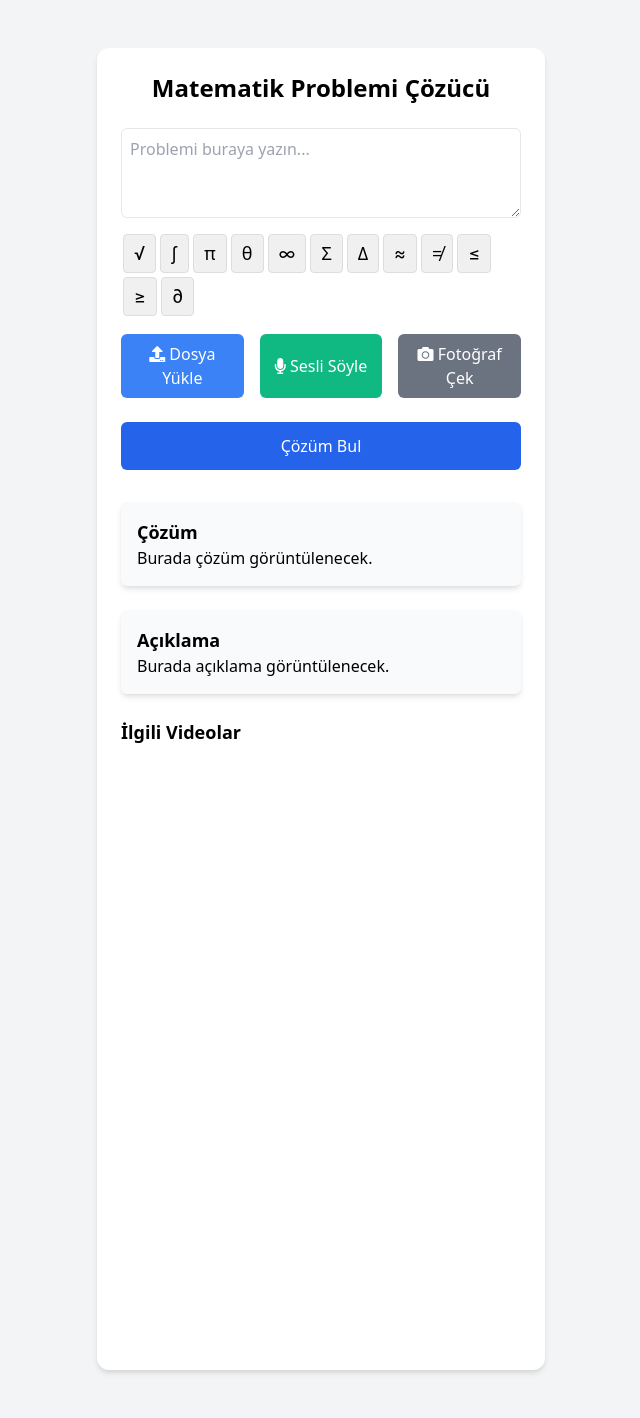
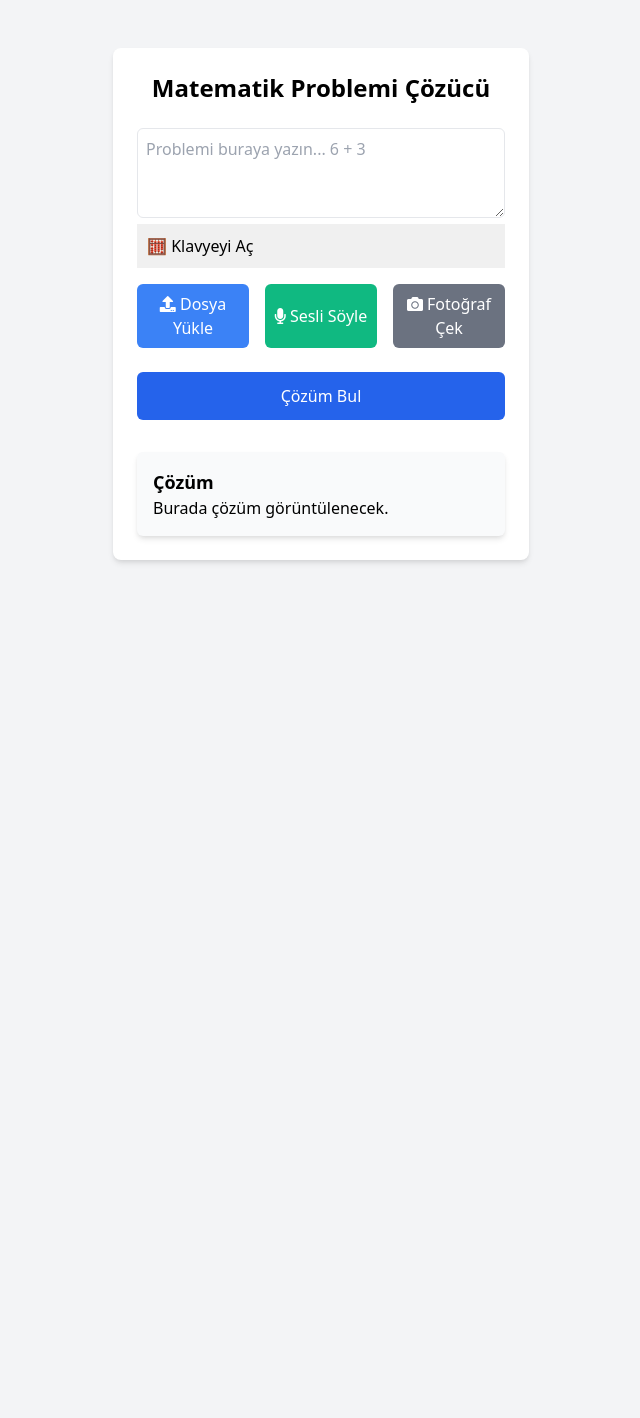
Before and after one commit to TarikKilic248/BTK_Hackathon-, a Flask app: page / in a window 1280 px wide. Shown: the whole page, without its empty margins (319-959 px from the left). After the commit the page ends 563 px from the top, so only its background shows below. Run offline with Flask 3, Linux system fonts and the light colour scheme; some libraries are stand-ins or nearby versions.

Commit message:
add keyboard, show document and videos after submit problem

```diff
--- a/app.py
+++ b/app.py
@@ -6,7 +6,8 @@ import cv2
 import numpy as np
 import base64
 import re
-import speech_recognition as sr
+import speech_recognition as sr # pip install SpeechRecognition
+
 app = Flask(__name__)
 
 # Global EasyOCR reader
--- a/static/css/style.css
+++ b/static/css/style.css
@@ -1,4 +1,4 @@
-.math-symbol-btn {
+/* .math-symbol-btn {
   background-color: #f0f0f0;
   border: 1px solid #ddd;
   border-radius: 4px;
@@ -7,7 +7,43 @@
   cursor: pointer;
   font-size: 18px;
   transition: background-color 0.2s;
+} */
+
+/* Klavye butonu */
+#keyboardBtn {
+  padding: 10px;
+  font-size: 16px;
+  cursor: pointer;
+  background: #f0f0f0;
+  border: none;
+  display: inline-flex;
+  align-items: center;
 }
+
+/* Matematik Klavyesi Penceresi */
+#math_keyboard {
+  display: none;
+  position: absolute;
+  top: 280px; /* Klavye butonunun altında görünmesi için */
+  width: 220px;
+  padding: 10px;
+  background: #fff;
+  border: 1px solid #ccc;
+  box-shadow: 0px 0px 10px rgba(0, 0, 0, 0.1);
+  z-index: 10;
+  grid-template-columns: repeat(4, 1fr);
+  gap: 8px;
+}
+
+/* Matematik sembol butonları */
+.math-symbol-btn {
+  padding: 10px;
+  font-size: 20px;
+  cursor: pointer;
+  border: none;
+  background-color: #f9f9f9;
+}
+
 .math-symbol-btn:hover {
   background-color: #d9d9d9;
 }
--- a/static/js/script.js
+++ b/static/js/script.js
@@ -1,4 +1,3 @@
-
 let isMicActive = false;
 let isCameraActive = false;
 let mediaStream = null;
@@ -26,6 +25,21 @@
   textarea.focus();
 }
 
+function toggleKeyboard() {
+  const keyboard = document.getElementById("math_keyboard");
+  keyboard.style.display = keyboard.style.display === "grid" ? "none" : "grid";
+}
+
+// Klavye dışında bir yere tıklandığında klavyeyi kapatma
+document.addEventListener("click", function (event) {
+  const keyboard = document.getElementById("math_keyboard");
+  const keyboardBtn = document.getElementById("keyboardBtn");
+
+  if (!keyboard.contains(event.target) && event.target !== keyboardBtn) {
+    keyboard.style.display = "none";
+  }
+});
+
 function toggleMicrophonePopup() {
   document.getElementById("microphone_popup").classList.toggle("hidden");
 }
@@ -42,55 +56,6 @@
     micButton.classList.remove("bg-red-500");
     micButton.classList.add("bg-green-500");
     micButton.innerHTML = "Kaydı Başlat";
-      }
-    }
-
-    async function submitSolution() {
-      try {
-          // Form verilerini hazırla
-          const formData = new FormData();
-
-          // Math Text varsa ekle
-          const mathText = document.getElementById("math_text").value;
-          if (mathText) {
-              formData.append("math_term", mathText);
-          }
-
-          // Dosya yüklendiyse ekle
-          if (file) {
-              formData.append("file", file);
-          }
-
-          // Fotoğraf çekildiyse ekle
-          if (photoUrl) {
-              formData.append("photo", photoUrl);
-          }
-
-          // Çözüm isteği gönder
-          const response = await fetch("/solve", {
-              method: "POST",
-              body: formData  // ContentType otomatik olarak multipart/form-data olarak ayarlanacak
-          });
-
-          if (!response.ok) {
-              throw new Error(`HTTP error! status: ${response.status}`);
-          }
-
-          const data = await response.json();
-
-          // Yanıtı göster
-          document.getElementById("solution_text").innerHTML = data.solution;
-          document.getElementById("explanation_text").innerText = data.explanation;
-
-          if (data.videos && data.videos.length >= 3) {
-              document.getElementById("video_1").src = data.videos[0];
-              document.getElementById("video_2").src = data.videos[1];
-              document.getElementById("video_3").src = data.videos[2];
-          }
-
-      } catch (error) {
-          console.error("Hata:", error);
-          alert("Bir hata oluştu: " + error.message);
   }
 }
 
@@ -116,9 +81,7 @@
   // Ses önizleme alanını göster
   const audioPreview = document.getElementById("audio_preview");
   audioPreview.src = audioUrl;
-      document
-        .getElementById("audio_preview_container")
-        .classList.remove("hidden");
+  document.getElementById("audio_preview_container").classList.remove("hidden");
   document.getElementById("solution_preview").classList.remove("hidden");
 }
 
@@ -167,9 +130,7 @@
   // Fotoğraf önizleme alanını göster
   const photoPreview = document.getElementById("photo_preview");
   photoPreview.src = photoUrl;
-      document
-        .getElementById("photo_preview_container")
-        .classList.remove("hidden");
+  document.getElementById("photo_preview_container").classList.remove("hidden");
   document.getElementById("solution_preview").classList.remove("hidden");
 
   closeCamera();
@@ -194,9 +155,7 @@
 function removeFilePreview() {
   document.getElementById("file_preview").src = "";
   document.getElementById("file_input").value = "";
-      document
-        .getElementById("file_preview_container")
-        .classList.add("hidden");
+  document.getElementById("file_preview_container").classList.add("hidden");
 }
 
 function removeAudioPreview() {
@@ -272,9 +231,12 @@
     if (response.ok) {
       const data = await response.json();
 
+      // Doküman ve Videolar Bölümünü Göster
+      document.getElementById("document_section").classList.remove("hidden");
+      document.getElementById("videos_section").classList.remove("hidden");
+
       document.getElementById("solution_text").innerHTML = data.solution;
-          document.getElementById("explanation_text").innerText =
-            data.explanation;
+      document.getElementById("explanation_text").innerText = data.explanation;
       document.getElementById("video_1").src = data.videos[0];
       document.getElementById("video_2").src = data.videos[1];
       document.getElementById("video_3").src = data.videos[2];
--- a/templates/index.html
+++ b/templates/index.html
@@ -12,14 +12,56 @@
       rel="stylesheet"
       href="https://cdnjs.cloudflare.com/ajax/libs/font-awesome/5.15.4/css/all.min.css"
     />
-    </style>
-    <link rel="stylesheet" href="static/css/style.css"/>
-
-
+    <link rel="stylesheet" href="static/css/style.css" />
+    <script src="static/js/script.js"></script>
   </head>
-  <body class="bg-gray-100 min-h-screen py-12 px-4">
+  <body class="bg-gray-100 h-full w-full py-12 px-4">
+    <div class="flex flex-col lg:flex-row justify-center gap-10">
+      <!-- Doküman Bölümü -->
       <div
-      class="max-w-md mx-auto bg-white rounded-xl shadow-md overflow-hidden p-6"
+        id="document_section"
+        class="hidden flex lg:w-1/3 h-full flex-col bg-white p-6 rounded-lg shadow-md order-2 lg:order-none"
+      >
+        <h1 class="text-2xl font-bold mb-4">Doküman</h1>
+        <h3 class="text-xl font-semibold mb-2">Problem Hakkında Ana Başlık</h3>
+        <div class="p-4 bg-gray-50 rounded-md">
+          <p>
+            Problem hakkında formüller, açıklamalar ve teoremler. Lorem ipsum
+            dolor, sit amet consectetur adipisicing elit. Ullam labore soluta,
+            aperiam at nesciunt nostrum maxime! Impedit perspiciatis nobis
+            officia et dolorum facere consectetur earum, molestiae ad
+            repudiandae in tempora! Lorem ipsum dolor sit amet consectetur
+            adipisicing elit. Distinctio, consectetur! lorem100 Lorem ipsum
+            dolor sit amet consectetur adipisicing elit. Obcaecati expedita
+            dicta ipsa aperiam ducimus rem recusandae, placeat veniam repellat
+            possimus accusamus iste unde provident, ullam doloribus doloremque
+            autem modi, labore aliquid ipsum. Facilis, neque praesentium saepe
+            atque fuga consequatur voluptas unde autem quibusdam eligendi cumque
+            ipsum, excepturi, quod provident! Eum eligendi numquam maiores qui
+            fuga, repellendus sint, nostrum dignissimos eaque adipisci ab esse!
+            Quos, odit eum corrupti iusto, explicabo autem, cum illo fugiat
+            distinctio est asperiores! Alias inventore numquam perspiciatis
+            possimus veritatis, consequuntur placeat quos ipsum quis nisi
+            molestias aperiam. Soluta porro, praesentium ratione distinctio
+            magni veritatis officia odit rem! Lorem ipsum dolor sit amet
+            consectetur adipisicing elit. Eaque facilis suscipit expedita
+            necessitatibus, iste est vel molestiae, id ullam, possimus
+            voluptatibus doloremque obcaecati amet. At adipisci vitae eaque quae
+            nam alias ducimus, commodi doloremque libero impedit. Optio quasi
+            nesciunt tenetur! Sed quam excepturi, amet dolorem beatae, nobis
+            voluptas blanditiis culpa alias odit, ipsa distinctio. Aspernatur
+            perspiciatis placeat distinctio neque? Natus quam maiores minus
+            ratione cum provident quas sint, reprehenderit in, distinctio
+            consequatur officia magni earum similique! Mollitia ipsa minus nam
+            minima adipisci, reiciendis praesentium molestiae illo recusandae
+            aspernatur, pariatur voluptas reprehenderit officia quisquam iste
+            qui consequuntur vel incidunt molestias rem?
+          </p>
+        </div>
+      </div>
+      <!-- Matematik Problemi Çözücü Bölümü -->
+      <div
+        class="flex lg:w-1/3 h-full flex-col bg-white p-6 rounded-lg shadow-md order-1 lg:order-none"
       >
         <h1 class="text-2xl font-bold text-center mb-6">
           Matematik Problemi Çözücü
@@ -31,12 +73,17 @@
             id="math_text"
             rows="3"
             class="w-full p-2 rounded-md border"
-          placeholder="Problemi buraya yazın..."
+            placeholder="Problemi buraya yazın... 6 + 3"
           ></textarea>
         </div>
 
-      <!-- Matematik Sembolleri -->
-      <div id="math_symbols" class="flex flex-wrap mt-2">
+        <!-- Matematik Klavyesi Simge Butonu -->
+        <button id="keyboardBtn" onclick="toggleKeyboard()">
+          🧮 Klavyeyi Aç
+        </button>
+
+        <!-- Matematik Klavyesi Penceresi -->
+        <div id="math_keyboard">
           <button onclick="insertSymbol('√')" class="math-symbol-btn">√</button>
           <button onclick="insertSymbol('∫')" class="math-symbol-btn">∫</button>
           <button onclick="insertSymbol('π')" class="math-symbol-btn">π</button>
@@ -68,7 +115,7 @@
             class="hidden"
             onchange="handleFileSelect(event)"
           />
-
+          <!-- Microphone Button -->
           <button
             id="voice_button"
             onclick="toggleMicrophonePopup()"
@@ -159,41 +206,41 @@
           <h2 class="text-lg font-semibold">Çözüm</h2>
           <p id="solution_text">Burada çözüm görüntülenecek.</p>
         </div>
-
-      <!-- Explanation -->
-      <div
-        id="explanation_display"
-        class="mt-6 bg-gray-50 p-4 rounded-md shadow-md"
-      >
-        <h3 class="text-lg font-semibold">Açıklama</h3>
-        <p id="explanation_text">Burada açıklama görüntülenecek.</p>
       </div>
 
-      <!-- Videos -->
-      <div class="mt-6">
-        <h3 class="text-lg font-semibold">İlgili Videolar</h3>
+      <!-- Videolar Bölümü -->
+      <div
+        id="videos_section"
+        class="hidden flex lg:w-1/3 h-full flex-col bg-white p-6 rounded-lg shadow-md gap-5 order-3 lg:order-none"
+      >
+        <h1 class="text-2xl font-bold mb-4">Videolar</h1>
         <iframe
+          class="border-4"
           id="video_1"
           width="100%"
-          height="200"
+          height="150"
           src=""
           frameborder="0"
           allow="autoplay; encrypted-media"
           allowfullscreen
+          class="mb-4"
         ></iframe>
         <iframe
+          class="border-4"
           id="video_2"
           width="100%"
-          height="200"
+          height="150"
           src=""
           frameborder="0"
           allow="autoplay; encrypted-media"
           allowfullscreen
+          class="mb-4"
         ></iframe>
         <iframe
+          class="border-4"
           id="video_3"
           width="100%"
-          height="200"
+          height="150"
           src=""
           frameborder="0"
           allow="autoplay; encrypted-media"
@@ -259,7 +306,5 @@
         </div>
       </div>
     </div>
-    <script src="static/js/script.js"></script>
   </body>
-
 </html>
```
Lines whose indentation alone changed are shown as unchanged.
